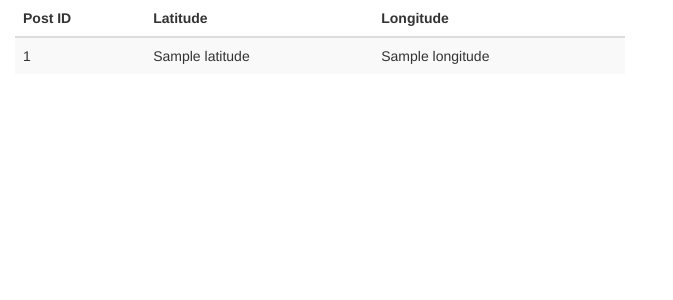
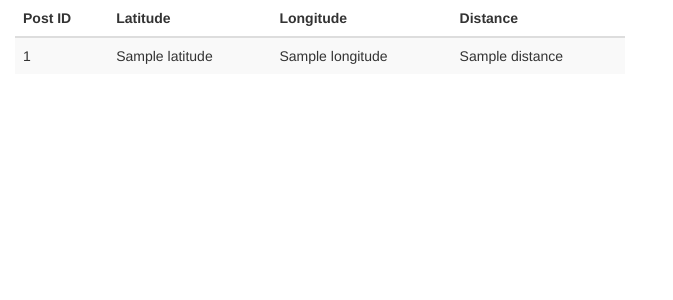
Before and after one commit to andaley/homesoon, a Flask app: template templates/apts.html in a window 1280 px wide. Shown: the top 300 px of the page, without its empty margins (0-673 px from the left). Run offline with Flask 2, Linux system fonts and the light colour scheme; the template is opened without the code that fills it: most values are stand-ins (such as "Sample title", 1, 10 or a date in 2020); some libraries are stand-ins or nearby versions.

Commit message:
calculated distance from origin in miles

```diff
--- a/server.py
+++ b/server.py
@@ -26,7 +26,7 @@
 
     MILES_TO_DEGREES = 69.0
     max_distance = int(request.args.get('distance'))
-    dist_degrees = max_distance / MILES_TO_DEGREES
+    origin_dist_degrees = max_distance / MILES_TO_DEGREES
 
     # TODO: convert address to lat/long
 
@@ -43,8 +43,11 @@
     matching_apts = []
 
     for post_id, lat, lon in all_lat_lons:
-        if math.sqrt((lat - origin_lat)**2 + (lon - origin_lon)**2) < dist_degrees:
-            matching_apts.append(Posting.query.get(post_id))
+        # calculate distance
+        distance_deg = math.sqrt((lat - origin_lat)**2 + (lon - origin_lon)**2)
+        distance_mi = distance_deg * 69
+        if distance_deg < origin_dist_degrees:
+            matching_apts.append((Posting.query.get(post_id), distance_mi))
 
     print 'There are %s apts within %s miles' % (len(matching_apts), max_distance)
 
--- a/templates/apts.html
+++ b/templates/apts.html
@@ -14,15 +14,17 @@
             <th>Post ID</th>
             <th>Latitude</th>
             <th>Longitude</th>
+            <th>Distance</th>
         </tr>
         </thead>
 
         <tbody>
-            {% for apt in matching_apts %}
+            {% for apt, distance in matching_apts %}
                 <tr>
                     <td>{{ apt.post_id }}</td>
                     <td>{{ apt.latitude }}</td>
                     <td>{{ apt.longitude }}</td>
+                    <td>{{ distance }}</td>
                 </tr>
             {% endfor %}
         </tbody>
```
